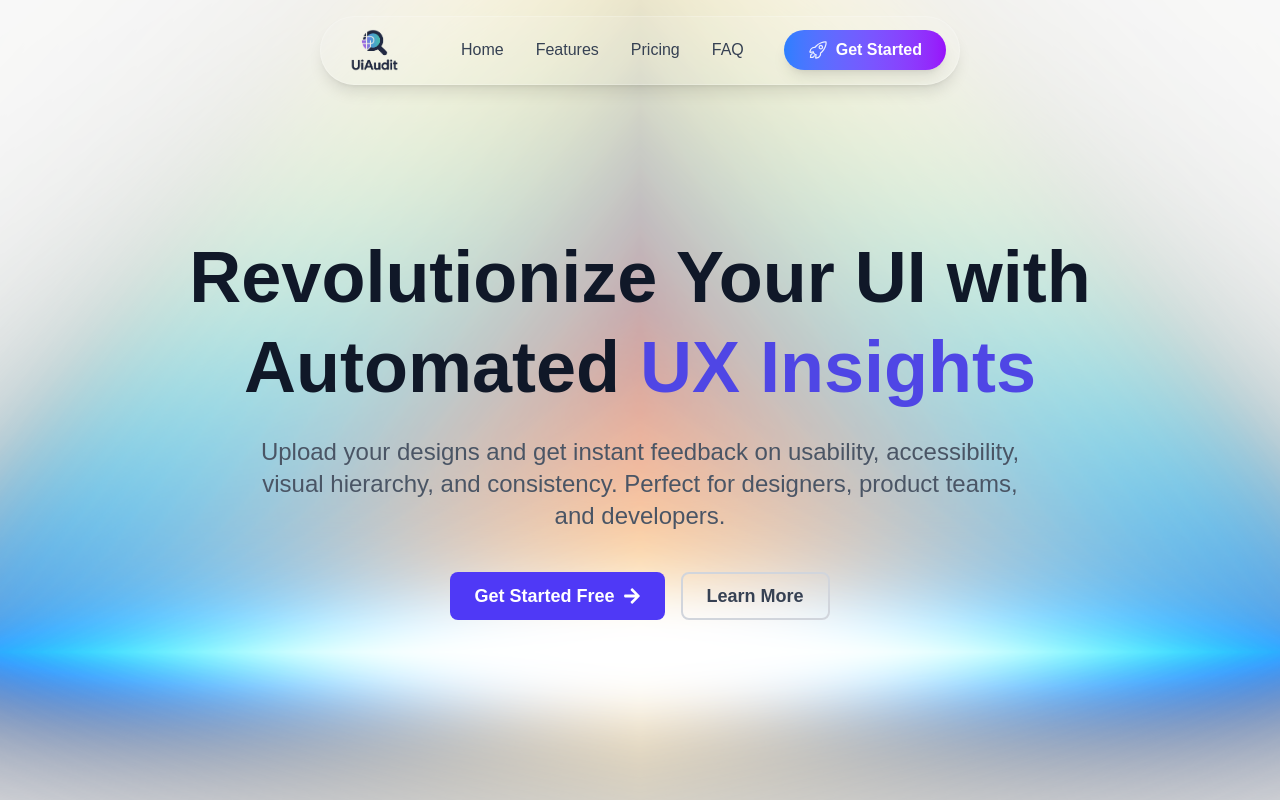
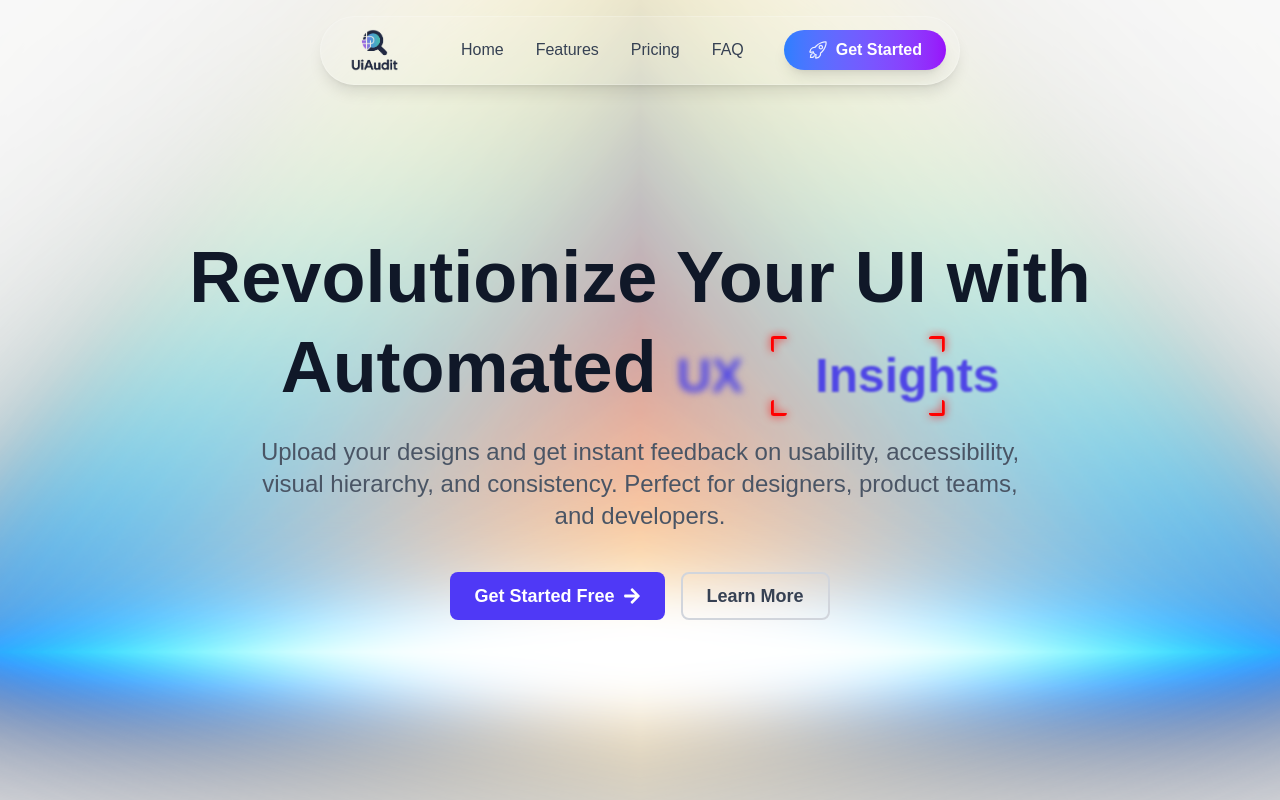
Before and after one commit to ayushptk/UI-Audit-Optimization-Tool, a Next.js app in the folder Frontend/: page / in a window 1280 px wide. Shown: the top 800 px of the page. Built offline with nearby package versions, Linux system fonts and the light colour scheme.

Commit message:
add animation

```diff
--- a/Frontend/app/components/Landing/Herosection.jsx
+++ b/Frontend/app/components/Landing/Herosection.jsx
@@ -6,6 +6,7 @@ import { motion } from 'framer-motion';
 import LiquidEther from './Liquidether';
 import MagnetizeButton from './MagnetizeButton';
 import Prism from './Prism';
+import TrueFocus from './TrueFocus';
 const Herosection = () => {
   const containerVariants = {
     hidden: { opacity: 0 },
@@ -77,15 +78,24 @@ const Herosection = () => {
   className="text-5xl md:text-7xl font-bold text-gray-900 mb-6 leading-tight mt-13"
   variants={itemVariants}
 >
-          Revolutionize Your UI with Automated{' '}
+  <span className="">
+    Revolutionize Your UI with  Automated{' '}
     <motion.span
-            className="text-indigo-600"
+      className="text-indigo-600 inline-block align-baseline"
       initial={{ color: '#6B7280' }}
       animate={{ color: '#4F46E5' }}
       transition={{ duration: 1, delay: 1 }}
     >
-            UX Insights
+      <TrueFocus
+        sentence="UX Insights"
+        manualMode={false}
+        blurAmount={5}
+        borderColor="red"
+        animationDuration={2}
+        pauseBetweenAnimations={1}
+      />
     </motion.span>
+  </span>
 </motion.h1>
         <motion.p
           className="text-xl md:text-2xl text-gray-600 mb-10 max-w-3xl mx-auto"
--- a/Frontend/app/components/Landing/TrueFocus.jsx
+++ b/Frontend/app/components/Landing/TrueFocus.jsx
@@ -61,7 +61,7 @@ const TrueFocus = ({
   };
 
   return (
-    <div className="focus-container" ref={containerRef}>
+    <span className="focus-container" ref={containerRef}>
       {words.map((word, index) => {
         const isActive = index === currentIndex;
         return (
@@ -111,7 +111,7 @@ const TrueFocus = ({
         <span className="corner bottom-left"></span>
         <span className="corner bottom-right"></span>
       </motion.div>
-    </div>
+    </span>
   );
 };
 
--- a/Frontend/app/globals.css
+++ b/Frontend/app/globals.css
@@ -86,6 +86,7 @@ canvas {
 
 .focus-container {
   position: relative;
+  display: inline;
   display: flex;
   gap: 1em;
   justify-content: center;
```
Lines whose indentation alone changed are shown as unchanged.
